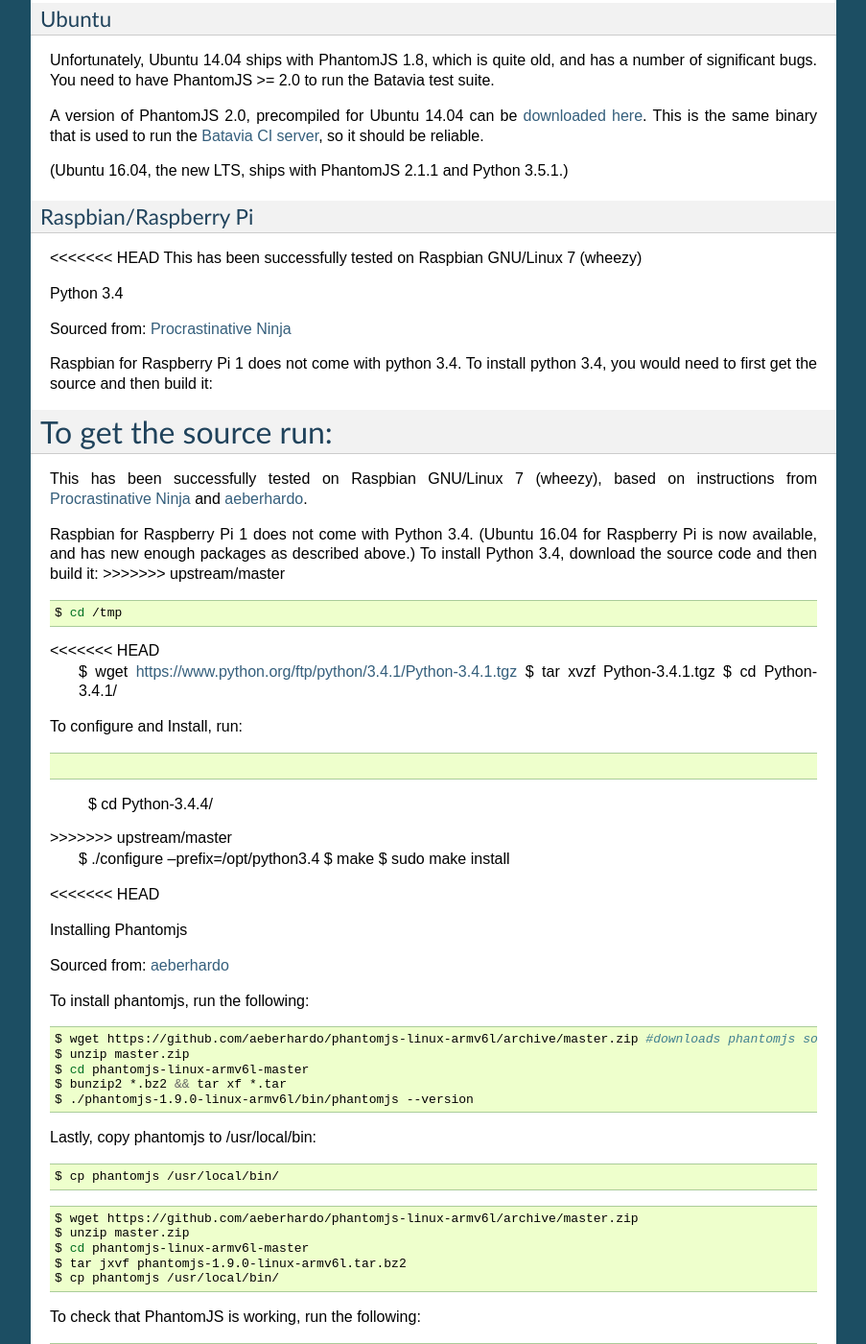
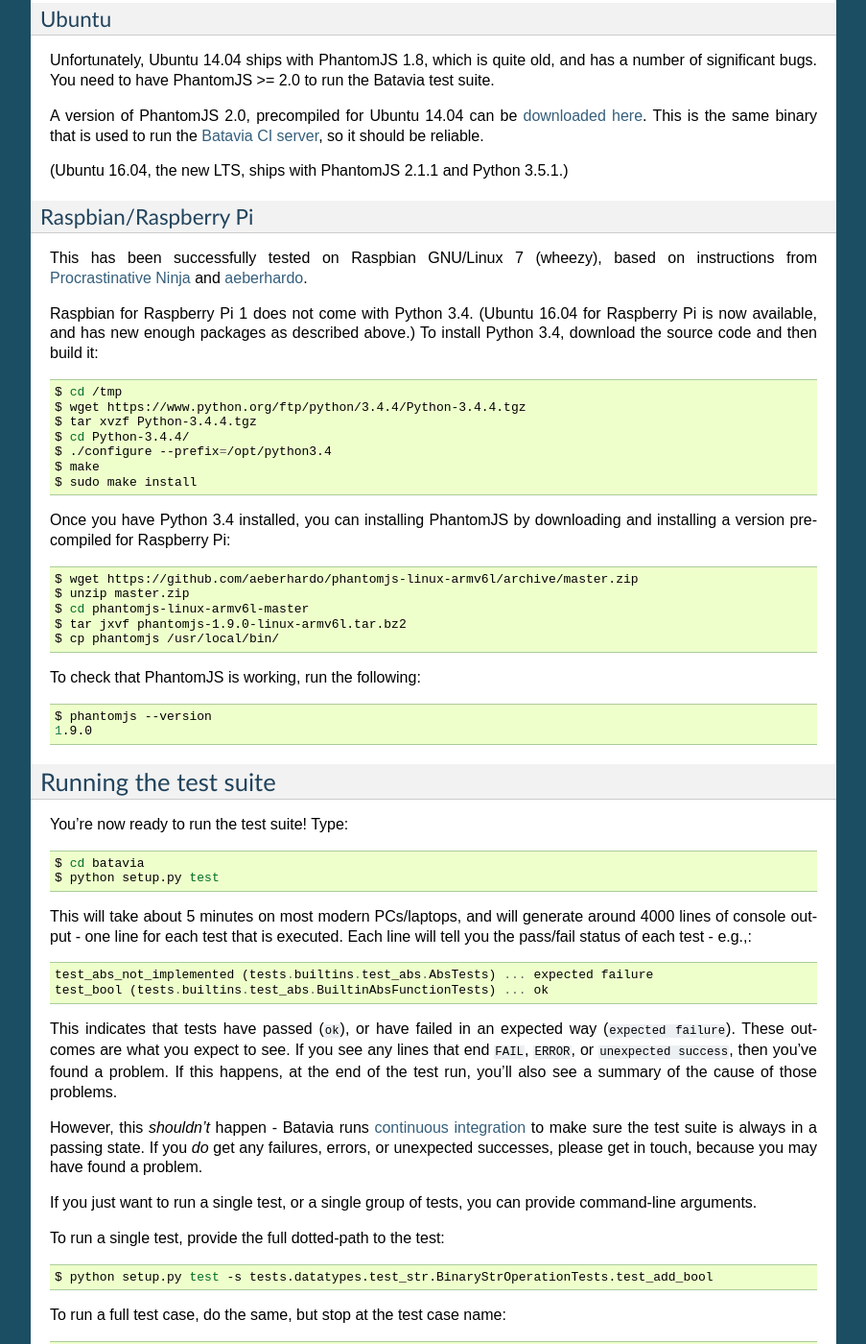
Before and after one commit to beeware/batavia, a Sphinx documentation site: the page built from docs/internals/contributing.rst, in a window 1280 px wide and 1400 px high, scrolled down 839 px. Shown: the whole window at 96% size, without its empty margins (198-1101 px from the left). Built offline with Sphinx 7.4.7, drawn with Linux system fonts in a browser that asks for light colours; some of the changed text lies outside the part shown.

Commit message:
trying to resolve conflict 4

```diff
--- a/docs/internals/contributing.rst
+++ b/docs/internals/contributing.rst
@@ -70,76 +70,27 @@
 
 .. _downloaded here: https://s3.amazonaws.com/travis-phantomjs/phantomjs-2.0.0-ubuntu-14.04.tar.bz2
 .. _Batavia CI server: https://travis-ci.org/pybee/batavia
-.. _PhantomJS: http://phantomjs.org
+
 Raspbian/Raspberry Pi
 ~~~~~~~~~~~~~~~~~~~~~
 
-<<<<<<< HEAD
-This has been successfully tested on Raspbian GNU/Linux 7 (wheezy)
-
-Python 3.4
-
-Sourced from: `Procrastinative Ninja`_
-
-.. _Procrastinative Ninja: https://procrastinative.ninja/2014/07/20/install-python34-on-raspberry-pi
-
-Raspbian for Raspberry Pi 1 does not come with python 3.4.  To install python 3.4, you would need to first get the source and then build it:
-
-To get the source run:
-=======
 This has been successfully tested on Raspbian GNU/Linux 7 (wheezy), based on
 instructions from `Procrastinative Ninja`_ and `aeberhardo`_.
 
 Raspbian for Raspberry Pi 1 does not come with Python 3.4.  (Ubuntu 16.04 for Raspberry
 Pi is now available, and has new enough packages as described above.) To install Python
 3.4, download the source code and then build it:
->>>>>>> upstream/master
 
 .. code-block:: bash
 
 	$ cd /tmp
-<<<<<<< HEAD
-	$ wget https://www.python.org/ftp/python/3.4.1/Python-3.4.1.tgz
-	$ tar xvzf Python-3.4.1.tgz
-	$ cd Python-3.4.1/
-
-To configure and Install, run:
-
-.. code-block:: bash
-
-=======
 	$ wget https://www.python.org/ftp/python/3.4.4/Python-3.4.4.tgz
 	$ tar xvzf Python-3.4.4.tgz
 	$ cd Python-3.4.4/
->>>>>>> upstream/master
 	$ ./configure --prefix=/opt/python3.4
 	$ make
 	$ sudo make install
 
-<<<<<<< HEAD
-
-Installing Phantomjs
-
-Sourced from: `aeberhardo`_
-
-.. _aeberhardo: https://github.com/aeberhardo/phantomjs-linux-armv6l
-
-To install phantomjs, run the following:
-
-.. code-block:: bash
-
-    $ wget https://github.com/aeberhardo/phantomjs-linux-armv6l/archive/master.zip #downloads phantomjs source
-    $ unzip master.zip
-    $ cd phantomjs-linux-armv6l-master
-    $ bunzip2 *.bz2 && tar xf *.tar
-    $ ./phantomjs-1.9.0-linux-armv6l/bin/phantomjs --version
-
-Lastly, copy phantomjs to /usr/local/bin:
-
-.. code-block:: bash
-
-    $ cp phantomjs /usr/local/bin/
-=======
 Once you have Python 3.4 installed, you can installing PhantomJS by
 downloading and installing a version precompiled for Raspberry Pi:
 
@@ -160,7 +111,6 @@
 
 .. _Procrastinative Ninja: https://procrastinative.ninja/2014/07/20/install-python34-on-raspberry-pi
 .. _aeberhardo: https://github.com/aeberhardo/phantomjs-linux-armv6l
->>>>>>> upstream/master
 
 Running the test suite
 ----------------------
```
